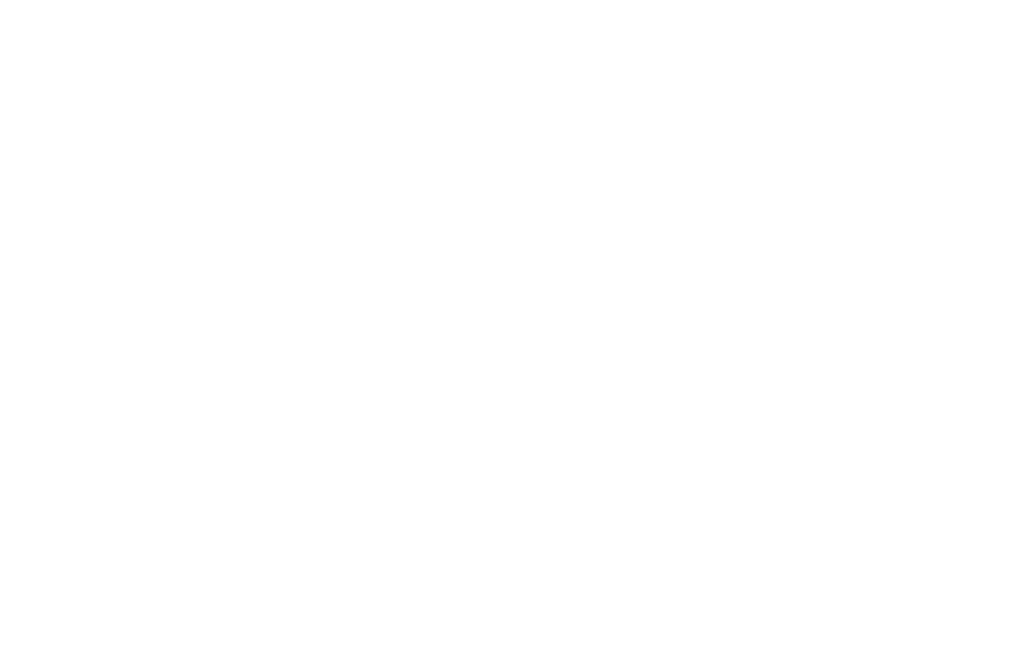
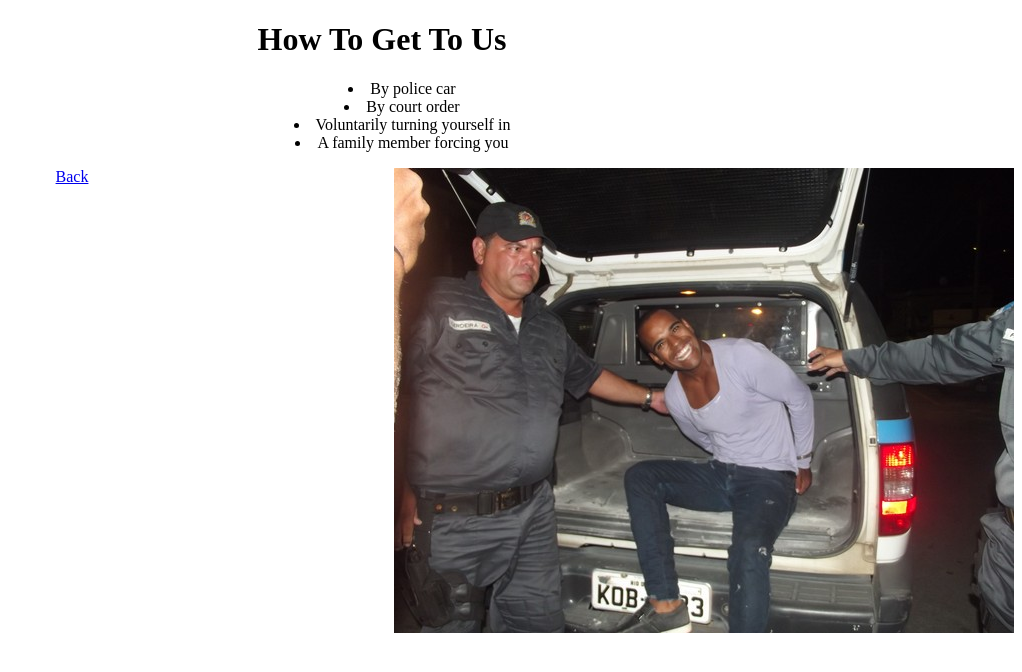
Before and after one commit to TheBigTaco/resort, a plain HTML site: page travel-arrangements.html in a window 1280 px wide. Shown: the whole page, without its empty margins (258-1280 px from the left). Drawn offline with Linux system fonts and the light colour scheme.

Commit message:
Added more content, and basic stylization.

```diff
--- a/CSS/Styles.CSS
+++ b/CSS/Styles.CSS
@@ -0,0 +1,34 @@
+
+img {
+    float:right;
+}
+
+h1 {
+  text-align: center;
+}
+
+ul {
+  list-style-position: inside;
+  text-align: center;
+}
+
+p {
+  text-align: center;
+}
+
+h3 {
+  text-align: center;
+}
+
+ol {
+  list-style-position: inside;
+  text-align: center;
+}
+
+a {
+  text-align:left;
+}
+
+body {
+  background-image: image();
+}
--- a/accommodations.html
+++ b/accommodations.html
@@ -0,0 +1,17 @@
+<!DOCTYPE html>
+<html>
+  <head>
+    <title>Accommodations</title>
+    <link href="CSS/styles.CSS" rel="stylesheet" type="text/css">
+  </head>
+  <body>
+    <h1>Accommodations</h1>
+    <ol>
+      <li>Honeymoon suite</li>
+      <li>Lonely SIngles suite</li>
+      <li>Weird creepy old guy suite</li>
+    </ol>
+    <img src="img/hotel-room.png" alt="Beautiful hotel room">
+    <p><a href="index.html">Back</a></p>
+  </body>
+</html>
--- a/travel-arrangements.html
+++ b/travel-arrangements.html
@@ -0,0 +1,18 @@
+<!DOCTYPE html>
+<html>
+  <head>
+    <title>Traveling to resort</title>
+    <link href="CSS/styles.CSS" rel="stylesheet" type="text/css">
+  </head>
+  <body>
+    <h1>How To Get To Us</h1>
+    <ul>
+      <li>By police car</li>
+      <li>By court order</li>
+      <li>Voluntarily turning yourself in</li>
+      <li>A family member forcing you</li>
+    </ul>
+    <img src="img/smiling-man.jpg" alt="A perfectly innocent man smiling">
+    <p><a href="index.html">Back</a></p>
+  </body>
+</html>
```
Also changed, not shown: activities.html (+19 -0 lines), index.html (+2 -2 lines), img/hotel-room.png (added), img/pretty-church.jpg (added), img/smiling-man.jpg (added), 1 other file.
